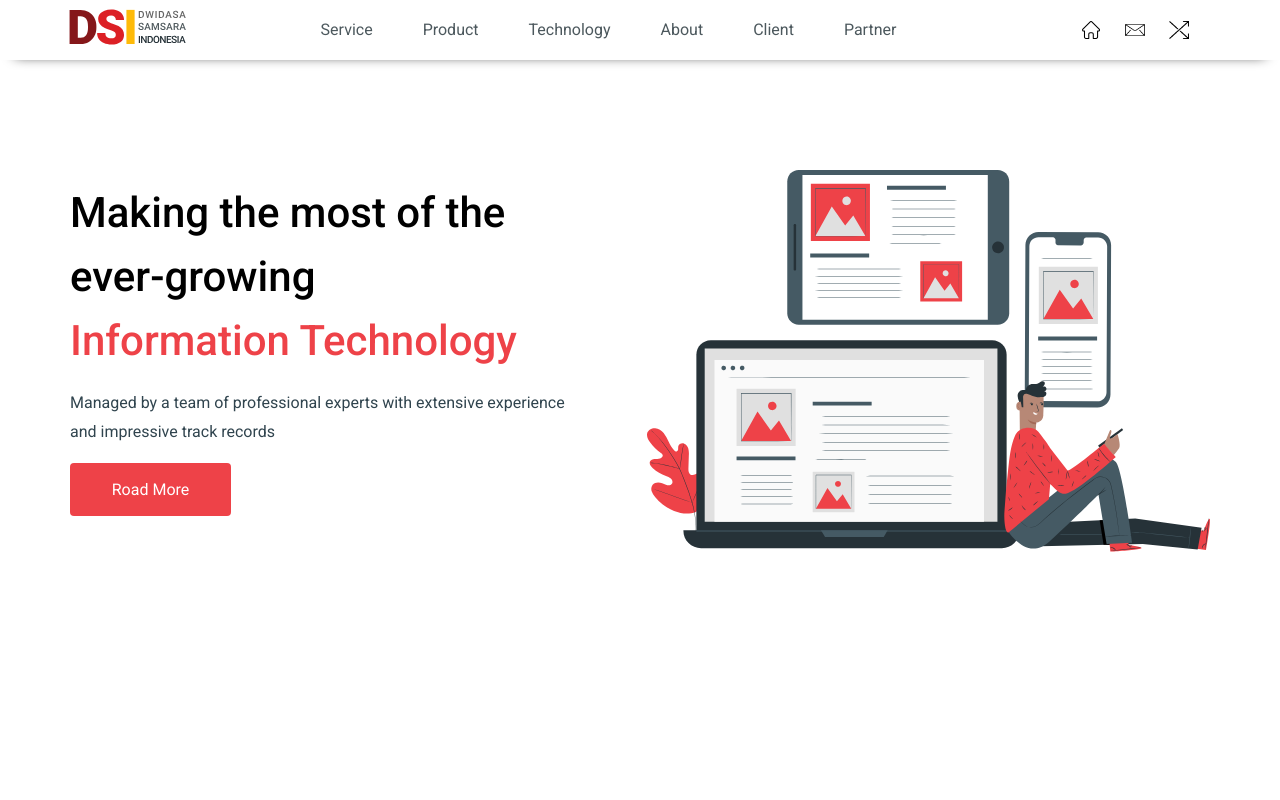
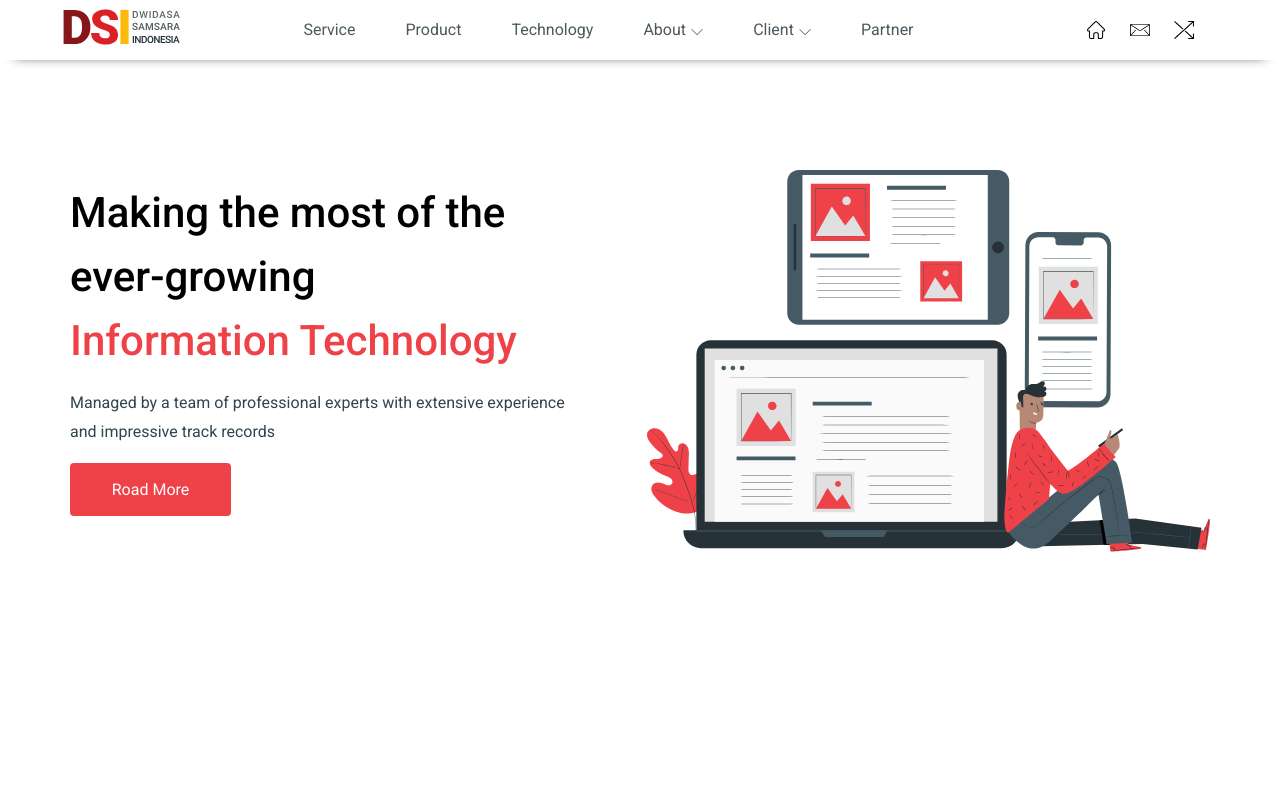
Before and after one commit to rasullyusufov/DSI-website, a plain HTML site: page index.html in a window 1280 px wide. Shown: the top 800 px of the page. Drawn offline with Linux system fonts and the light colour scheme.

Commit message:
code DSI web

```diff
--- a/css/style.css
+++ b/css/style.css
@@ -12,6 +12,7 @@ body {
 span {
   color: #ee4248;
 }
+
 
 .nav {
   display: flex;
@@ -31,6 +32,16 @@ span {
   justify-content: center;
   align-items: center;
 }
+.link a:nth-child(4)::after{
+content: "⌵";
+margin-left: 5px;
+margin-bottom: 10px;
+}
+.link a:nth-child(5)::after{
+  content: "⌵";
+  margin-left: 5px;
+  margin-bottom: 10px;
+  }
 .main {
   flex-grow: 1;
 }
--- a/index.html
+++ b/index.html
@@ -18,8 +18,8 @@
                 <a href="#">Service</a>
                 <a href="#">Product</a>
                 <a href="#">Technology</a>
-                <a href="#">About</a>
-                <a href="#">Client</a>
+                <a arrow href="#">About</a>
+                <a arrow href="#">Client</a>
                 <a href="#">Partner</a>
 
             </div>
@@ -101,7 +101,7 @@
         <div class="container-4 ">
             <div class="container4 container">
                 <div>
-                    <img src="./img/Group 1317.svg" alt="">
+                    <img src="./img/nav-icon.svg`" alt="">
                     <p class="samsara"><b>PT Dwidasa Samsara Indonesia
                         </b></p>
                     <p>Git hub: rasullyusufov.com <br>
@@ -120,7 +120,7 @@
         </div>
     </main>
     <footer class="footer">
-        <h4>Copyright © 2021 - Rasuljon Yunusaliyev Uzbekistan</h4>
+        <h5>Copyright © 2021 - Rasuljon Yunusaliyev Uzbekistan</h5>
     </footer>
 </body>
 
```
Also changed, not shown: img/Group 1317.svg (deleted), img/Union.svg (deleted).
